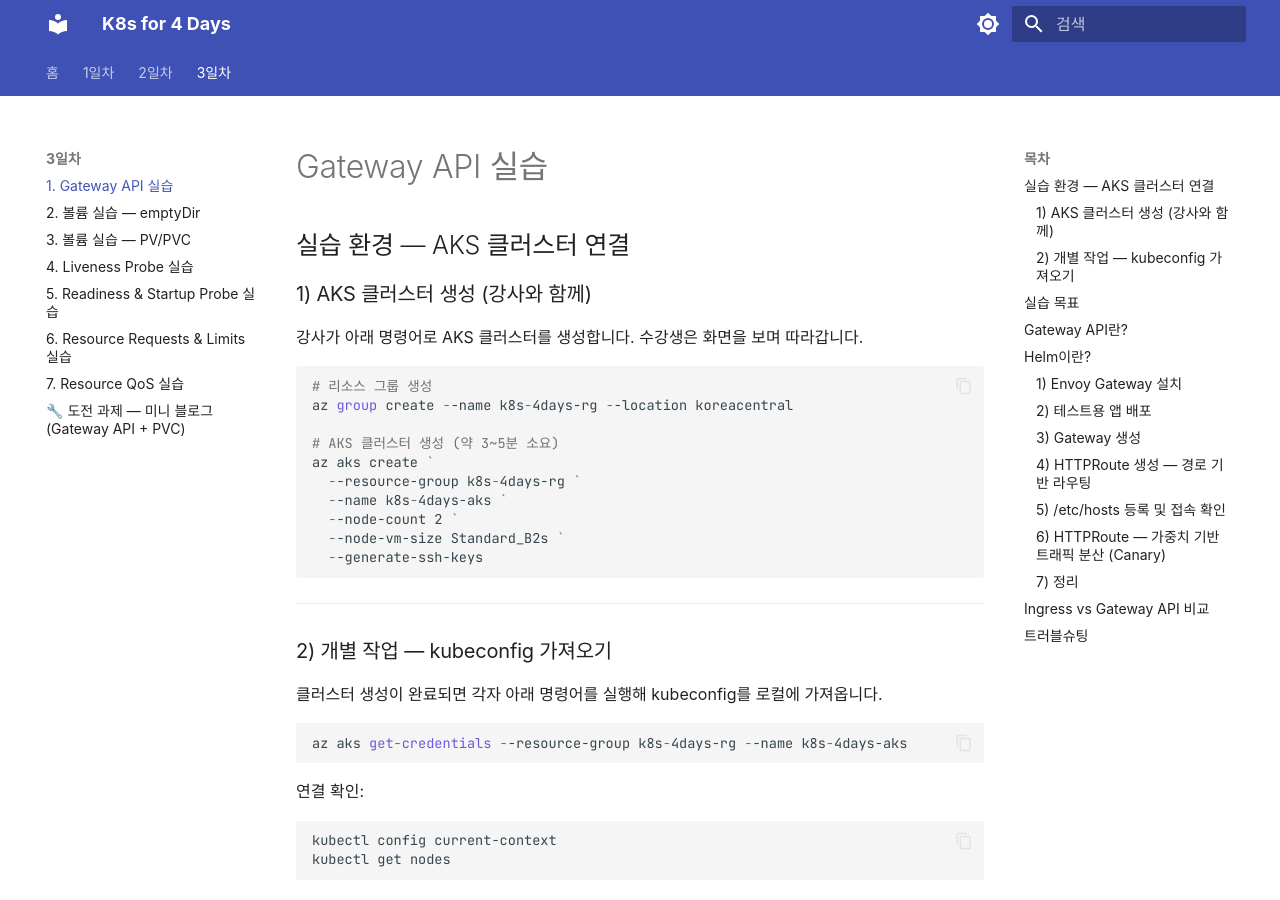
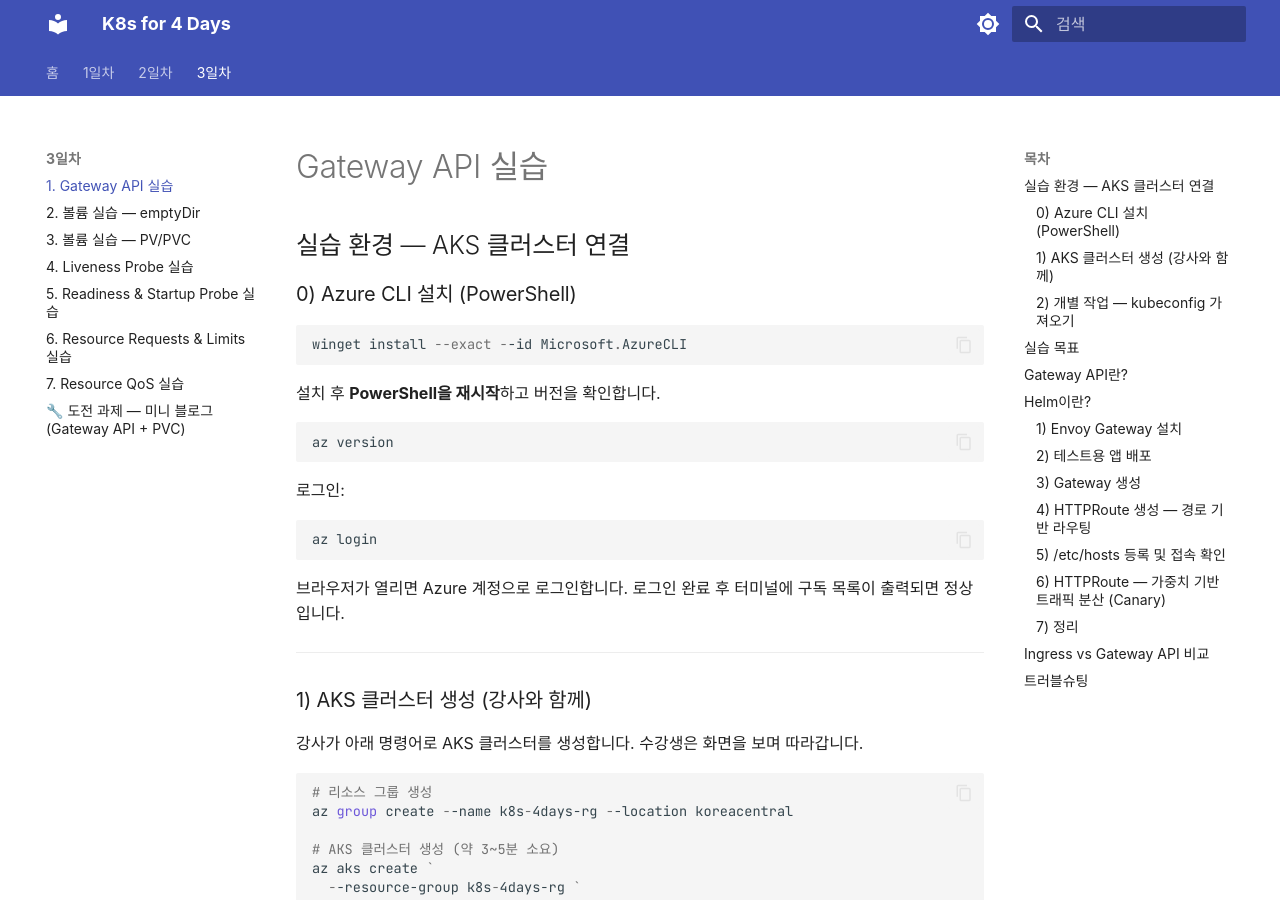
Before and after one commit to skilleat-labs/k8s-for-4days, an MkDocs documentation site: the page built from docs/day3/3-2-gateway.md, in a window 1280 px wide and 900 px high. Built offline with MkDocs 1.6.1 and Material for MkDocs 9.7.7, drawn with Linux system fonts in a browser that asks for light colours; some web fonts are replaced.

Commit message:
Add Azure CLI installation guide for PowerShell

````diff
--- a/docs/day3/3-2-gateway.md
+++ b/docs/day3/3-2-gateway.md
@@ -1,6 +1,28 @@
 # Gateway API 실습
 
 ## 실습 환경 — AKS 클러스터 연결
+
+### 0) Azure CLI 설치 (PowerShell)
+
+```powershell
+winget install --exact --id Microsoft.AzureCLI
+```
+
+설치 후 **PowerShell을 재시작**하고 버전을 확인합니다.
+
+```powershell
+az version
+```
+
+로그인:
+
+```powershell
+az login
+```
+
+브라우저가 열리면 Azure 계정으로 로그인합니다. 로그인 완료 후 터미널에 구독 목록이 출력되면 정상입니다.
+
+---
 
 ### 1) AKS 클러스터 생성 (강사와 함께)
 
````
